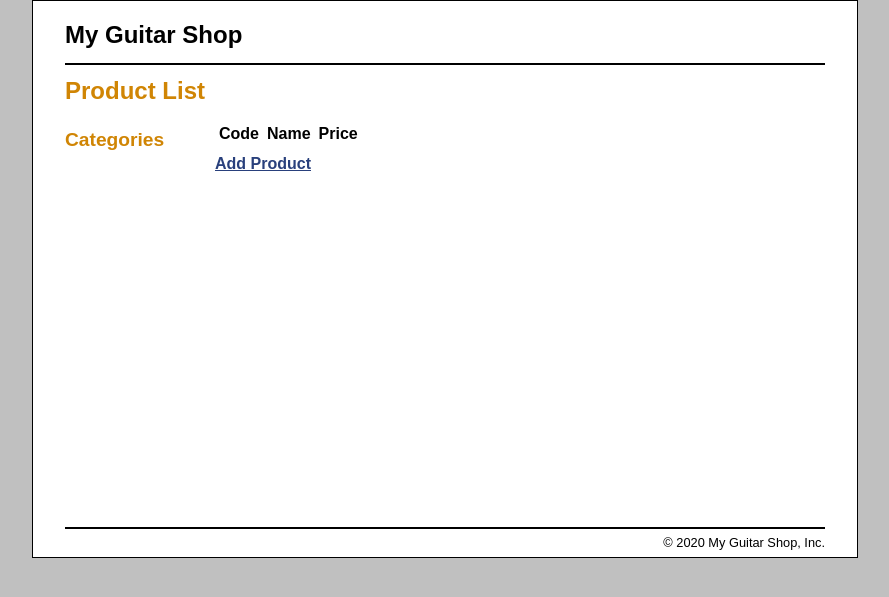
After one commit to pavlvs/guitar_shop, a PHP site: page /product_list.php in a window 1280 px wide. The commit adds this page. Shown: the top 597 px of the page, without its empty margins (195-1084 px from the left). Run offline with PHP 8.4, Linux system fonts and the light colour scheme; data that the repository does not hold is empty.

Commit message:
added index, product and categories models and views and css

```diff
--- /dev/null
+++ b/main.css
@@ -0,0 +1,251 @@
+/* the styles for the HTML elements */
+html {
+  background-color: rgb(192, 192, 192);
+}
+body {
+  font-family: Arial, Helvetica, sans-serif;
+  width: 760px;
+  margin: 0 auto;
+  padding: 0 2em;
+  background-color: white;
+  border: 1px solid black;
+}
+header {
+  border-bottom: 2px solid black;
+  padding: 0.5em 0;
+}
+header h1 {
+  color: black;
+}
+main {
+  margin-bottom: 1em;
+  float: left;
+  width: 580px;
+}
+aside {
+  float: left;
+  width: 150px;
+  height: 400px;
+  margin: 0.5em 0;
+}
+section {
+  float: left;
+  width: 500px;
+}
+footer {
+  clear: both;
+  border-top: 2px solid black;
+}
+footer p {
+  text-align: right;
+  font-size: 80%;
+}
+h1 {
+  font-size: 150%;
+  margin: 0.5em 0 0.25em;
+}
+h2 {
+  font-size: 120%;
+  margin: 0.5em 0;
+}
+h1,
+h2 {
+  color: rgb(208, 133, 4);
+}
+p {
+  margin: 0.5em 0;
+}
+ul {
+  list-style-type: none;
+  margin: 0;
+  padding-left: 0;
+}
+li {
+  padding-bottom: 0.5em;
+}
+a {
+  color: rgb(41, 64, 124);
+  font-weight: bold;
+}
+a:hover {
+  color: rgb(208, 133, 4);
+}
+label {
+  width: 8em;
+  padding-right: 0.5em;
+  padding-top: 0.25em;
+  padding-bottom: 0.5em;
+  text-align: right;
+  float: left;
+}
+textarea {
+  font-family: Arial, Helvetica, sans-serif;
+  width: 25em;
+  margin-bottom: 0.5em;
+}
+br {
+  clear: both;
+}
+table {
+  border-collapse: collapse;
+}
+td,
+th {
+  margin: 0;
+  padding: 0.25em;
+}
+form {
+}
+
+/* the styles for the div tags that divide the page into sections */
+#left_column {
+  float: left;
+  width: 150px;
+}
+#right_column {
+  float: left;
+  padding-left: 1em;
+  padding-bottom: 0.5em;
+  width: 330px;
+}
+#left_column p img {
+  text-align: center;
+}
+#right_column ul {
+  list-style-type: disc;
+  padding-left: 2em;
+  margin-top: 0.25em;
+}
+
+/* styles for the classes */
+.right {
+  text-align: right;
+}
+.left {
+  text-align: left;
+}
+.cart_qty {
+  text-align: right;
+  width: 3em;
+}
+.button_form {
+  margin: 0;
+  padding: 0;
+  float: left;
+}
+.inline {
+  display: inline;
+  margin-left: 0.5em;
+}
+.nofloat {
+  float: none;
+}
+.error {
+  color: red;
+}
+
+/* styles for the ids */
+#category_table form {
+  margin: 0;
+}
+#category_table td {
+  margin: 0;
+  padding: 0.15em 0.5em 0 0;
+}
+#add_category_form {
+  margin: 0;
+}
+#add_category_form input {
+  margin-right: 0.5em;
+}
+
+#add_admin_user_form label {
+  width: 8.5em;
+}
+
+#edit_and_delete_buttons {
+  margin-bottom: 0.5em;
+}
+#edit_and_delete_buttons form {
+  display: inline;
+}
+
+#image_manager input {
+  margin: 0.25em;
+}
+.product_image_column {
+  width: 8em;
+  text-align: center;
+}
+
+#add_to_cart_form {
+  margin: 0.25em;
+}
+#add_to_cart_form input {
+  float: none;
+}
+
+#cart {
+  margin: 0;
+  padding: 1em 0.25em;
+  border-collapse: collapse;
+  width: 100%;
+}
+#cart_header th {
+  border-bottom: 2px solid black;
+}
+#cart_footer td {
+  border-top: 2px solid black;
+  font-weight: bold;
+}
+
+#login_form {
+  margin-top: 0.5em;
+}
+#login_form label {
+  text-align: left;
+  width: 5em;
+  padding-right: 1em;
+}
+#login_form input[text] {
+  background-color: red;
+}
+
+#register_form label {
+  width: 10em;
+}
+
+#edit_account_form label {
+  width: 9em;
+}
+#payment_form label {
+  width: 8em;
+  padding-right: 1em;
+}
+#payment_form input[text] {
+  width: 5em;
+  margin: 0;
+  padding-right: 1em;
+}
+
+#add_category label {
+  text-align: left;
+  width: 3em;
+}
+#add_category input {
+  margin-right: 0.25em;
+}
+
+#formatting_directions h2 {
+  padding-top: 1em;
+}
+#formatting_directions ul {
+  list-style-type: disc;
+  margin-top: 0;
+  padding-left: 1em;
+  padding-bottom: 1em;
+}
+
+#copyright {
+  margin: 1em 0;
+}
--- /dev/null
+++ b/product_list.php
@@ -0,0 +1,47 @@
+<?php include 'view/header.php'; ?>
+<div id="main">
+    <h1>Product List</h1>
+
+    <aside>
+        <!-- display a list of categories -->
+        <h2>Categories</h2>
+        <ul class="nav">
+            <?php foreach ($categories as $category) : ?>
+                <li>
+                    <a href="?categoryId=<?= $category['categoryID'] ?>"><?= $category['categoryName'] ?></a>
+                </li>
+            <?php endforeach; ?>
+        </ul>
+    </aside>
+
+    <section>
+        <!-- display a table of products -->
+        <h2><?= $categoryName ?></h2>
+        <table>
+            <tr>
+                <th>Code</th>
+                <th>Name</th>
+                <th class="right">Price</th>
+                <th>&nbsp;</th>
+            </tr>
+            <?php foreach ($products as $product) : ?>
+                <tr>
+                    <td><?= $product['productCode'] ?></td>
+                    <td><?= $product['productName'] ?></td>
+                    <td class="right"><?= $product['listPrice'] ?></td>
+                    <td>
+                        <form action="." method="post">
+                            <input type="hidden" name="action" value="deleteProduct">
+                            <input type="hidden" name="productId" value="<?= $product['productID'] ?>">
+                            <input type="hidden" name="categoryId" value="<?= $product['categoryID'] ?>">
+                            <input type="submit" value="Delete">
+                        </form>
+                    </td>
+                </tr>
+
+            <?php endforeach; ?>
+        </table>
+        <p><a href="?action=showAddForm">Add Product</a></p>
+    </section>
+</div>
+<?php include 'view/footer.php'; ?>
--- /dev/null
+++ b/view/footer.php
@@ -0,0 +1,9 @@
+        <footer>
+            <p>
+                &copy; <?php echo date('Y'); ?> My Guitar Shop, Inc.
+            </p>
+        </footer>
+        </div><!-- end page -->
+        </body>
+
+        </html>
--- /dev/null
+++ b/view/header.php
@@ -0,0 +1,15 @@
+<!DOCTYPE html>
+<html lang="en">
+
+<head>
+    <meta charset="UTF-8">
+    <meta name="viewport" content="width=device-width, initial-scale=1.0">
+    <title>My Guitar Shop</title>
+    <link rel="stylesheet" href="main.css">
+</head>
+
+<body>
+    <div id="page">
+        <header>
+            <h1>My Guitar Shop</h1>
+        </header>
```
Also changed, not shown: index.php (+52 -1 lines), model/category_db.php (added, +16 -0 lines), model/database.php (added, +8 -0 lines), model/product_db.php (added, +32 -0 lines), product_add.php (added, +33 -0 lines), error.php (added).
